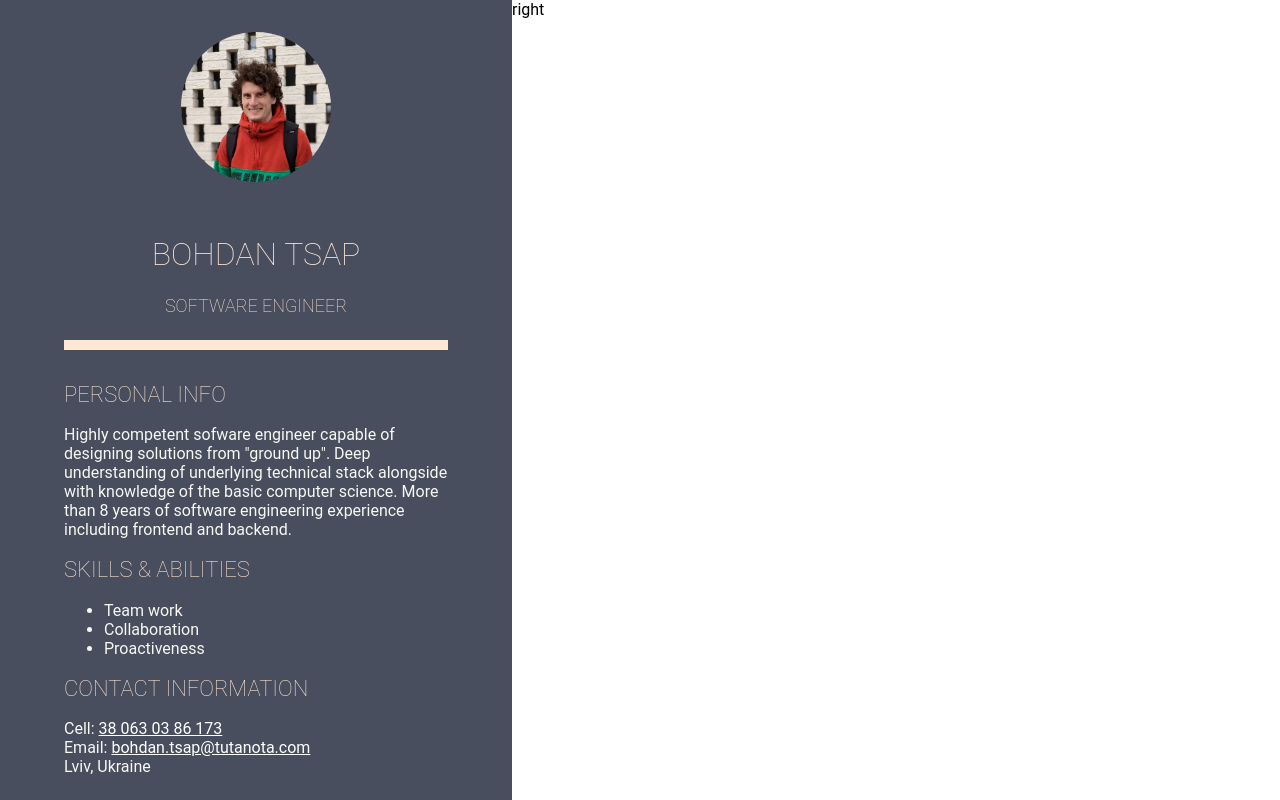
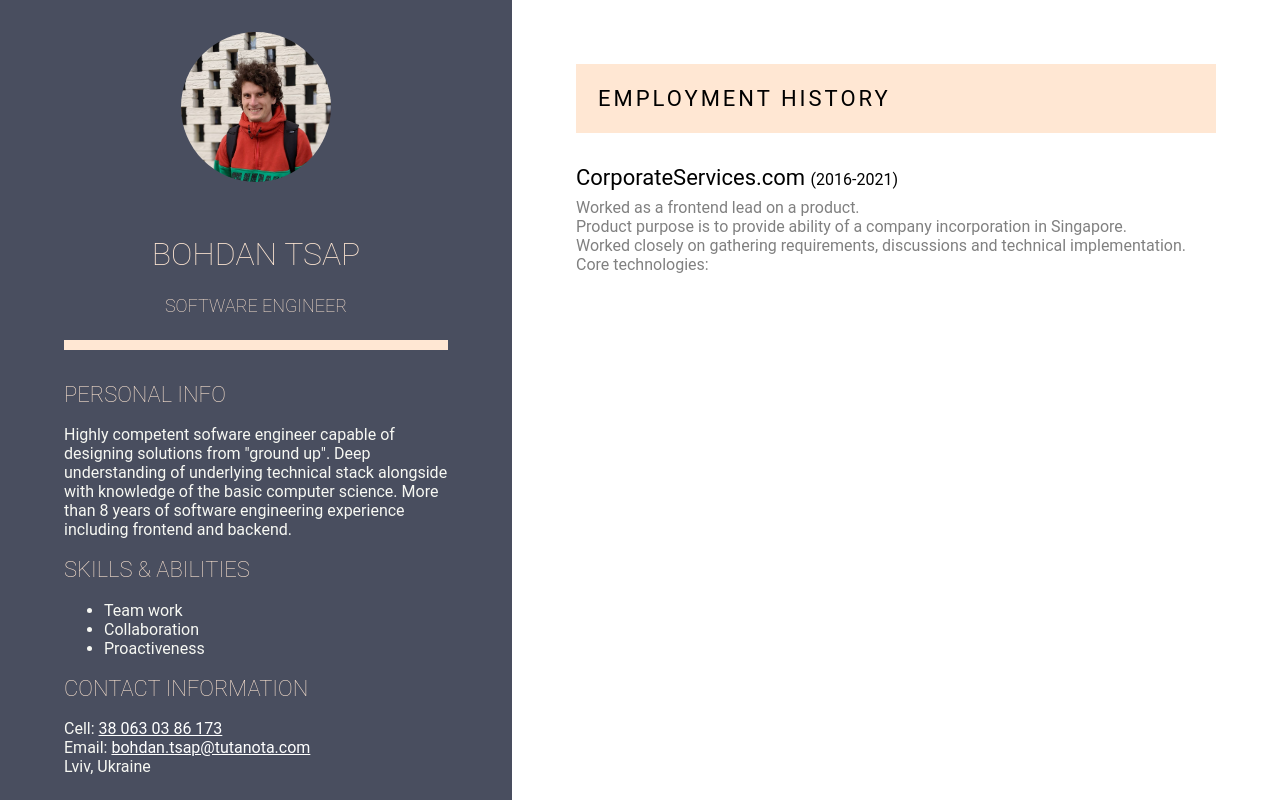
Before and after one commit to bohdaq/cv, a plain HTML site: page index.html in a window 1280 px wide. Drawn offline with Linux system fonts and the light colour scheme.

Commit message:
working on right side

```diff
--- a/index.html
+++ b/index.html
@@ -8,6 +8,7 @@
                 --left-part-background-color: rgb(73,78,95);
                 --left-part-heading-color: rgb(255,231,211);
                 --left-part-text-color: rgb(247,248,243);
+                --heading-background-color: rgb(255,231,211);
             }
             body {
                 min-height: 100%;
@@ -106,6 +107,35 @@
                 text-decoration: underline;
             }
 
+            .right-part-content {
+                margin: 4em;
+            }
+
+            .heading {
+                background-color: var(--heading-background-color);
+                padding: 1em;
+                text-transform: uppercase;
+                font-size: 22px;
+                letter-spacing: 3px;
+            }
+
+            .job-description {
+                margin-top: 2em;
+            }
+
+            .job-title {
+                font-size: 22px;
+            }
+
+            .years-active {
+                font-size: 16px;
+            }
+
+            .job-details {
+                color: grey;
+                margin-top: .5em;
+            }
+
         </style>
     </head>
     <body>
@@ -160,7 +190,25 @@
 
 
             <div class="right-part">
-                right
+
+                <div class="right-part-content">
+                    <div class="heading">
+                        Employment History
+                    </div>
+
+                    <div class="job-description">
+                        <div class="job-title">CorporateServices.com <span class="years-active">(2016-2021)</span></div>
+                        <div class="job-details">
+                            Worked as a frontend lead on a product. <br />
+                            Product purpose is to provide ability of a company incorporation in Singapore. <br />
+                            Worked closely on gathering requirements, discussions and technical implementation. <br />
+                            <span class="core-technologies">Core technologies:</span>
+                        </div>
+                    </div>
+
+                </div>
+
+
             </div>
 
 
```
